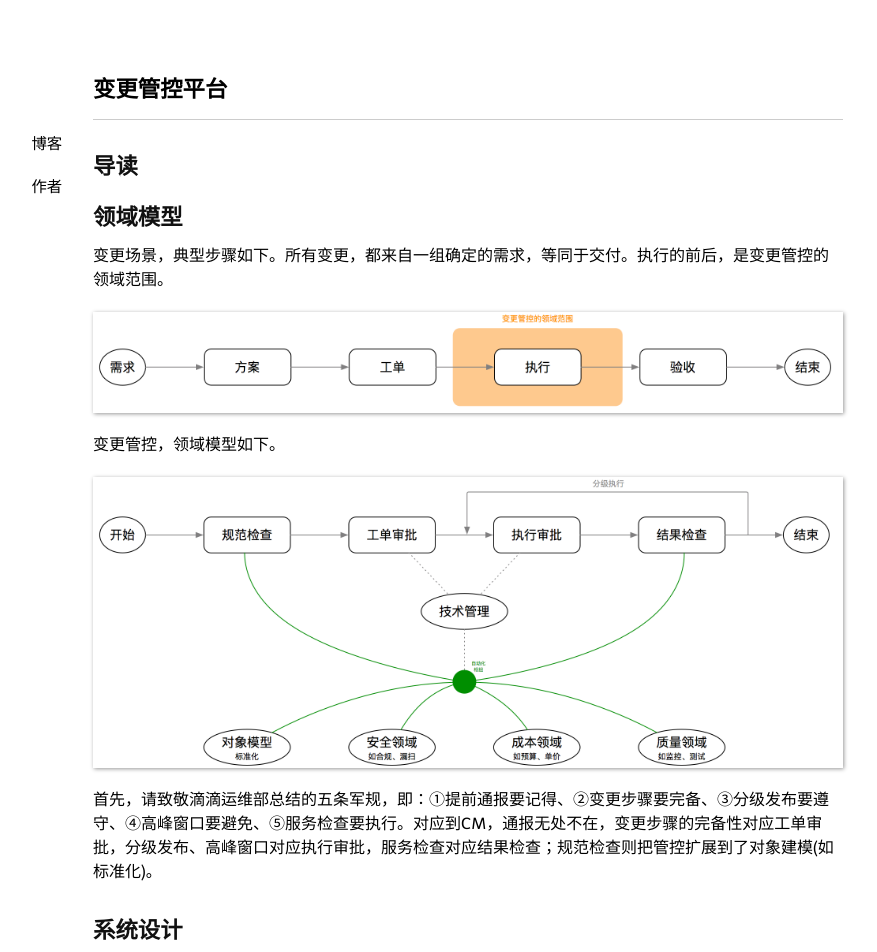
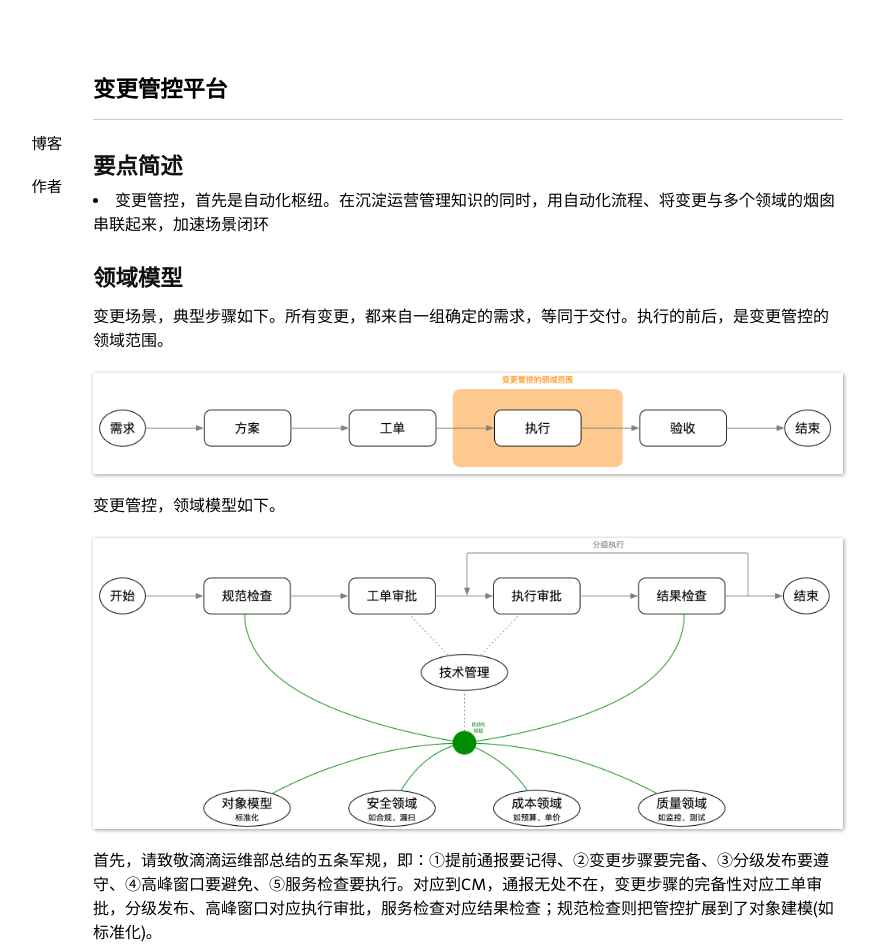
Before and after one commit to niean/niean.github.io, a Jekyll site: the page built from _posts/2023-06-19-tools-cm.markdown, in a window 1280 px wide. Shown: the top 952 px of the page, without its empty margins (172-1049 px from the left). Built offline with Jekyll 4.4.1, drawn with Linux system fonts in a browser that asks for light colours; comment, search, counter and statistics services are not loaded.

Commit message:
update:cm

```diff
--- a/_posts/2023-06-19-tools-cm.markdown
+++ b/_posts/2023-06-19-tools-cm.markdown
@@ -6,7 +6,8 @@ tags:
   - tools
 ---
 
-## 导读
+## 要点简述
+- 变更管控，首先是自动化枢纽。在沉淀运营管理知识的同时，用自动化流程、将变更与多个领域的烟囱串联起来，加速场景闭环
 
 
 ## 领域模型
```
Also changed, not shown: 1 other file.
